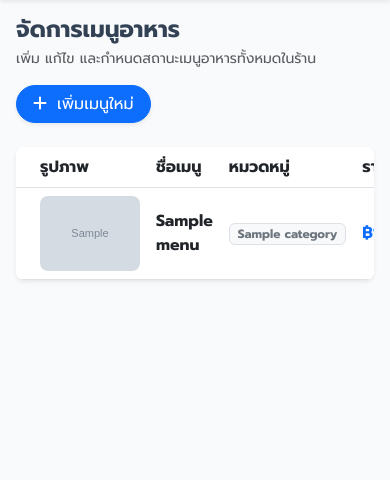
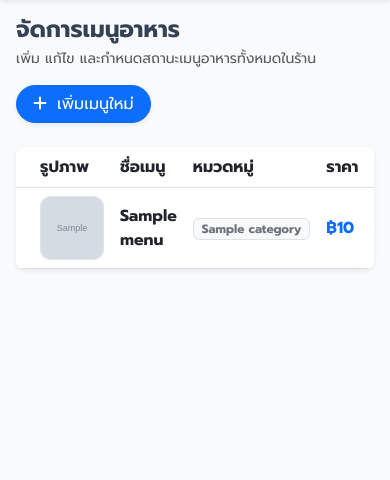
Before and after one commit to warispinyodom/Restaurant-Management, a Flask app: template templates/admin/menu.html in a window 390 px wide. Shown: the part 56-536 px from the top of the page. Run offline with Flask 3, Linux system fonts and the light colour scheme; the template is opened without the code that fills it: most values are stand-ins (such as "Sample title", 1, 10 or a date in 2020); grey boxes marked "Sample" are stand-in pictures; some libraries are stand-ins or nearby versions.

Commit message:
fix responsive images

```diff
--- a/templates/admin/menu.html
+++ b/templates/admin/menu.html
@@ -30,11 +30,13 @@
                         <td class="ps-4">
                             {% if menu.image_file %}
                             <img src="{{ menu.image_file }}" alt="{{ menu.name }}"
-                                style="max-width: 100px; border-radius: 8px;">
+                                style="width: 64px; height: 64px; object-fit: cover; border-radius: 10px;"
+                                class="border">
                             {% else %}
                             <!-- กรณีไม่มีรูปให้แสดงรูป Default แทน -->
                             <img src="{{ url_for('static', filename='images/default-image.png') }}" alt="No Image"
-                                style="max-width: 100px;">
+                                style="width: 64px; height: 64px; object-fit: cover; border-radius: 10px;"
+                                class="border">
                             {% endif %}
                         </td>
                         <td><span class="fw-bold text-dark">{{ menu.name }}</span></td>
```
